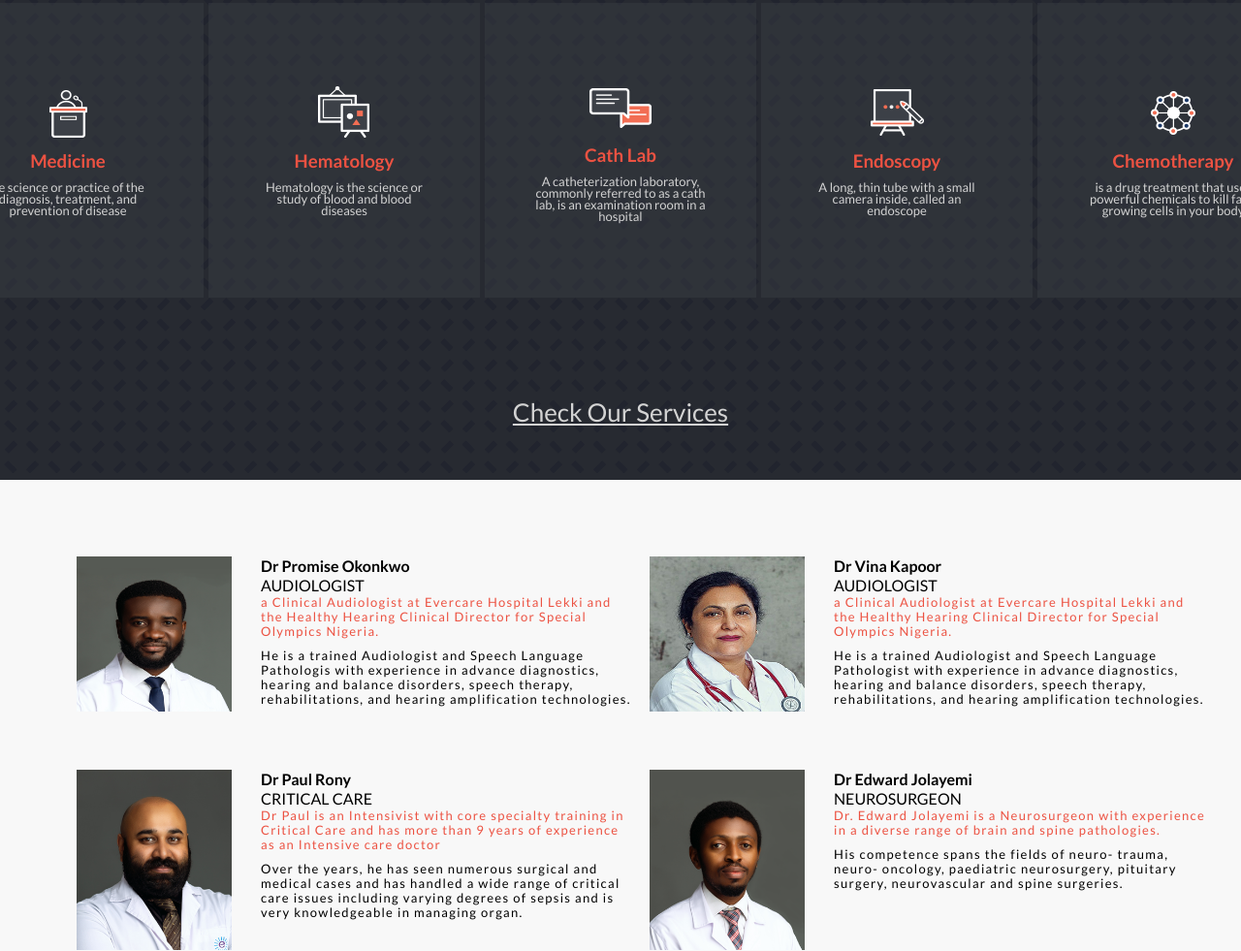
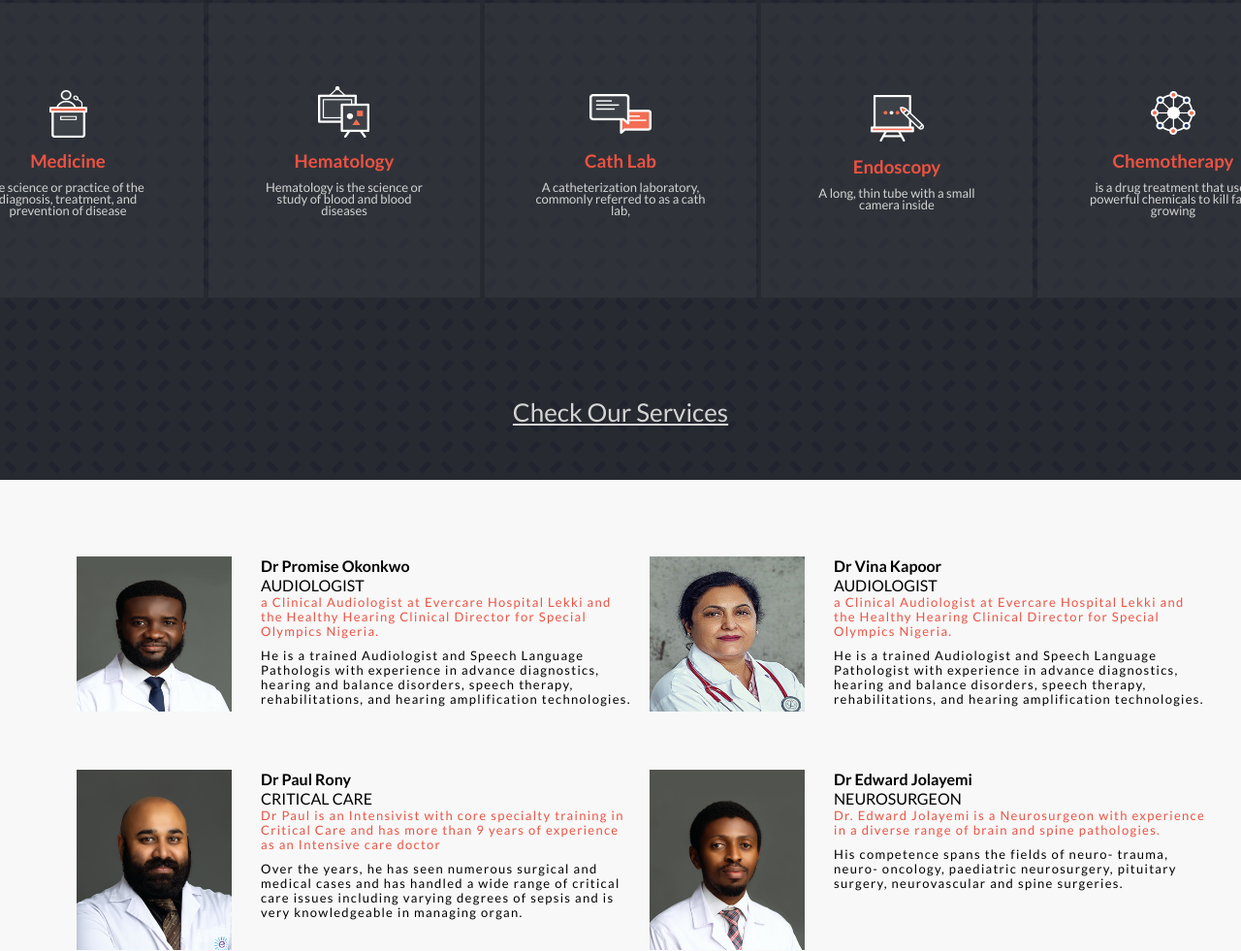
Before and after one commit to Ridwanullahi-code/health-care-website, a website: page index.html in a window 1280 px wide. Shown: the part 1019-2000 px from the top of the page at 97% size. Drawn offline with nearby package versions, Linux system fonts and the light colour scheme.

Commit message:
make update

```diff
--- a/css/home.css
+++ b/css/home.css
@@ -219,9 +219,9 @@ header {
 }
 
 [class*='box'] p {
-  font-size: 20px;
+  font-size: 14px;
   color: #d3d3d3;
-  line-height: 24px;
+  line-height: 20px;
 }
 
 .check-button {
--- a/index.html
+++ b/index.html
@@ -85,19 +85,19 @@
                     <img src="./images/icon/program_icon_03.png" alt="logo1">
                     <h3>Cath Lab</h3>
                     <p>A catheterization laboratory, commonly referred to
-                        as a cath lab, is an examination room in a hospital</p>
+                        as a cath lab,</p>
                 </div>
                 <div class="box-4">
                     <img src="./images/icon/program_icon_04.png" alt="logo1">
                     <h3>Endoscopy</h3>
                     <p>A long, thin tube with
-                    a small camera inside, called an endoscope</p>
+                    a small camera inside</p>
                 </div>
                 <div class="box-5">
                     <img src="./images/icon/program_icon_05.png" alt="logo1">
                     <h3>Chemotherapy</h3>
                     <p>is a drug treatment that uses powerful
-                    chemicals to kill fast-growing cells in your body</p>
+                    chemicals to kill fast-growing</p>
                 </div>
             </div>
             <div>
```
